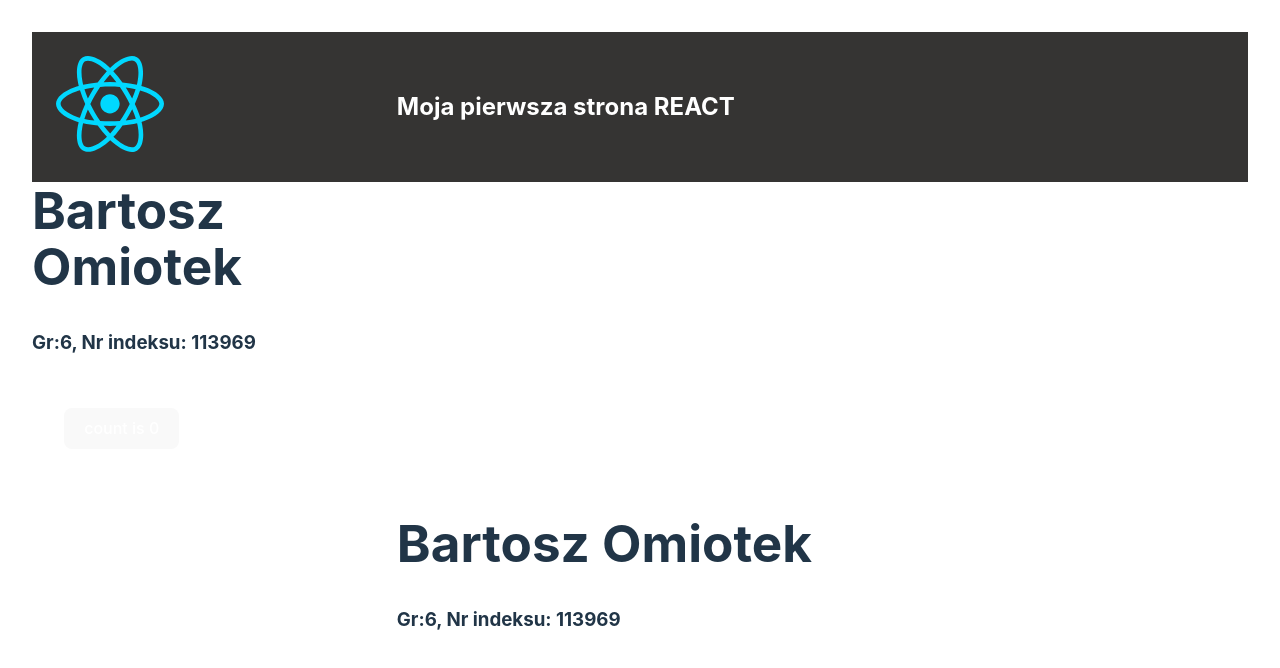
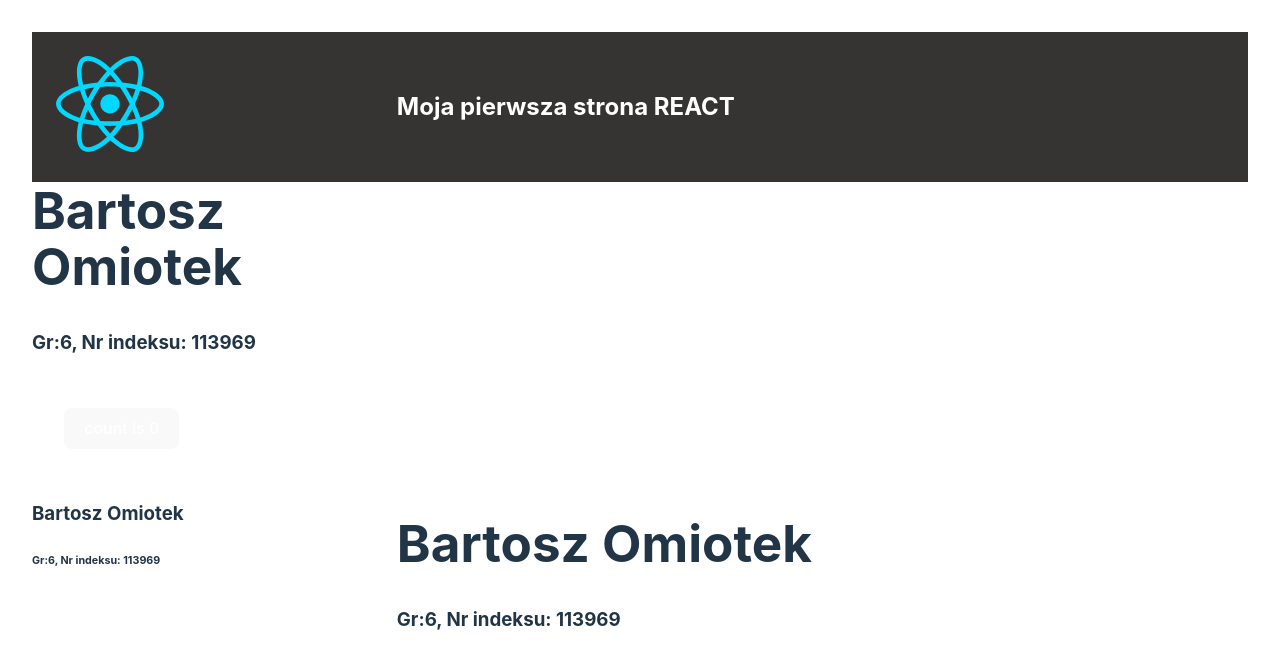
Before and after one commit to BartoszOmiotek16/vite-project1, a React (Vite) app: page / in a window 1280 px wide. Shown: the top 668 px of the page. Built offline with nearby package versions, Linux system fonts and the light colour scheme.

Commit message:
modified:   src/App.jsx 	modified:   src/App.css

```diff
--- a/src/App.jsx
+++ b/src/App.jsx
@@ -42,6 +42,10 @@ function App() {
       </div>
       </div>
       </div>
+      <div class= "footer">
+      <h3>Bartosz Omiotek</h3>
+      <h6>Gr:6, Nr indeksu: 113969</h6>
+      </div>
 
       <p className="read-the-docs">
 
```
